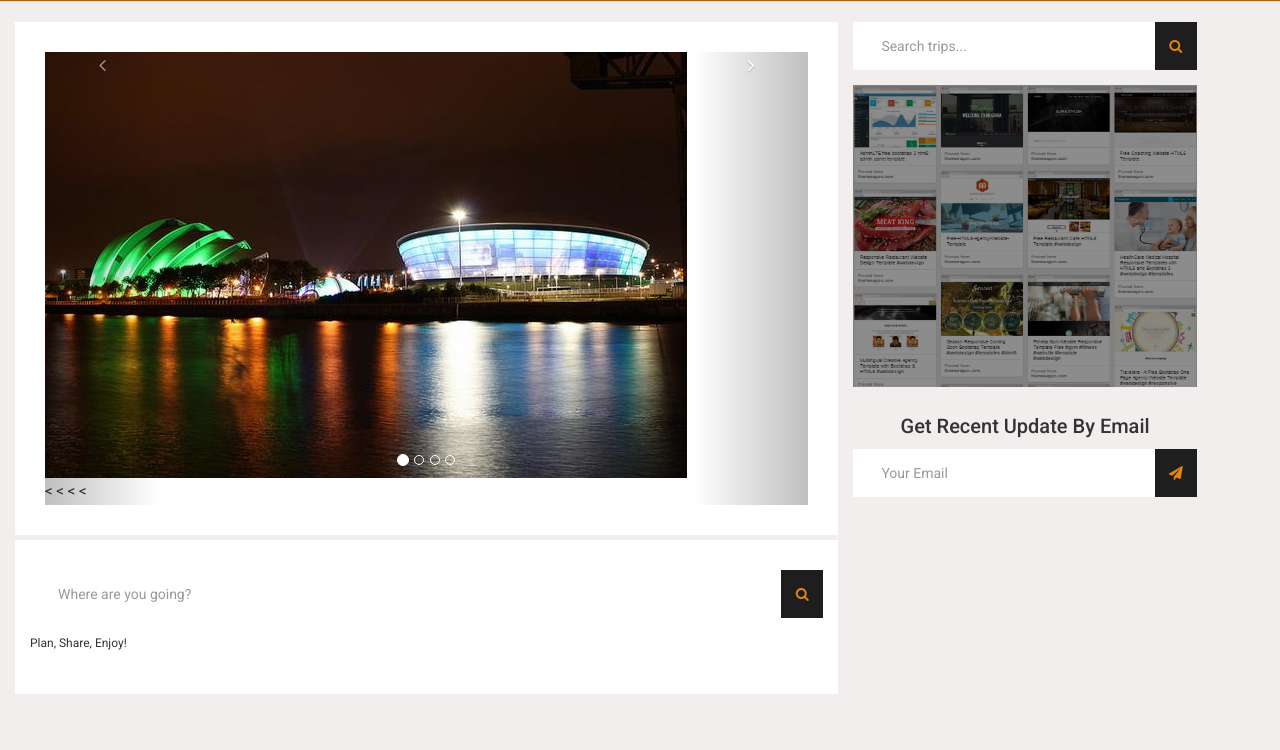
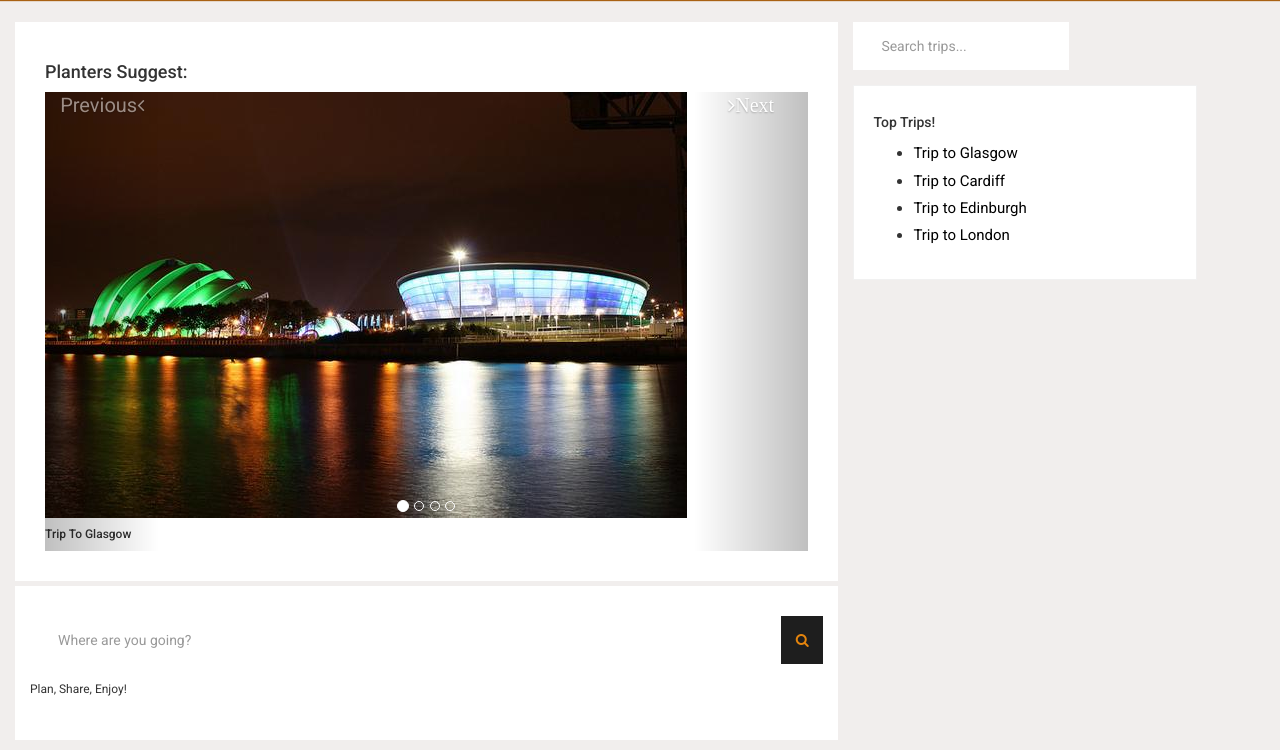
Before and after one commit to dkiker/ITech, a Django app: page /triplanter/ in a window 1280 px wide. Shown: the part 50-800 px from the top of the page. Run offline with Django 3.2, Linux system fonts and the light colour scheme; data comes from the database, SQL or seed files in the repository; some libraries are stand-ins or nearby versions.

Commit message:
Index Page Functionality
#6

```diff
--- a/templates/index.html
+++ b/templates/index.html
@@ -5,36 +5,36 @@
 {% block title %}Home{% endblock %}
 {% block main %}
                         <article class="blog-item">
+                        <h4>Planters Suggest:</h4>
                             <div id="myCarousel" class="carousel slide" data-ride="carousel">
                               <!-- Indicators -->
+                            {% with suggested_trips|first as initial %}
                               <ol class="carousel-indicators">
-                                <li data-target="#myCarousel" data-slide-to="0" class="active"></li>
-                                <li data-target="#myCarousel" data-slide-to="1"></li>
-                                <li data-target="#myCarousel" data-slide-to="2"></li>
-                                <li data-target="#myCarousel" data-slide-to="3"></li>
+                                {% for trip in suggested_trips %}
+                                <li data-target="#myCarousel" data-slide-to="{{forloop.counter0}}" class="{% ifequal trip initial %}active{% endifequal %}"></li>
+                                {% endfor %}
                               </ol>
 
                               <!-- Wrapper for slides -->
                               <!-- The Carousel is automatically populated with photographs from the trips that are -->
                               <!-- marked as "suggested" in the database -->
                               <div class="carousel-inner" role="listbox">
-                                {% with suggested_trips|first as initial %}
                                 {% for trip in suggested_trips %}
                                 <div class="item {% ifequal trip initial %} active {% endifequal %}">
-                                  <img src="{{ trip.photograph.url}}">
+                                  <a href="{% url 'tripSummary' trip.id %}"><img src="{{ trip.photograph.url}}"></a>
+                                  <h6>{{trip.title}}</h6>
                                 </div>
-                                <
                                 {% endfor %}
-                                {% endwith %}
+                            {% endwith %}
 
                               <!-- Left and right controls -->
                               <a class="left carousel-control" href="#myCarousel" role="button" data-slide="prev">
-                                <span class="fa fa-angle-left" aria-hidden="true"></span>
-                                <span class="sr-only">Previous</span>
+                                Previous<span class="fa fa-angle-left" aria-hidden="true"></span>
+                                <span></span>
                               </a>
                               <a class="right carousel-control" href="#myCarousel" role="button" data-slide="next">
-                                <span class="fa fa-angle-right" aria-hidden="true"></span>
-                                <span class="sr-only">Next</span>
+                                <span class="fa fa-angle-right" aria-hidden="true">Next</span>
+                                <span></span>
                               </a>
                             </div>
                         </article> <!-- /.blog-item -->
@@ -62,42 +62,23 @@
 
         <div class="input-group margin-bottom-sm">
             <input class="form-control" type="text" id="trips" placeholder="Search trips...">
-            <a id ="searchHandle" href="#" class="input-group-addon">
-                <i class="fa fa-search fa-fw"></i>
-            </a>
+
         </div>
 
     </div>
-
-    <!-- search option
-    <div class="search-widget">
-        <div class="input-group margin-bottom-sm">
-            <input class="form-control" type="text" placeholder="Search here">
-            <a href="#" class="input-group-addon">
-                <i class="fa fa-search fa-fw"></i>
-            </a>
-        </div>
+    <div class="well">
+    <h5>Top Trips!</h5>
+    <ul>
+        {% for trip in suggested_trips %}
+        <li><a href="{% url 'tripSummary' trip.id %}">{{trip.title}}</a></li>
+        {% endfor %}
+    </ul>
     </div>
-    -->
 
 
-    <a href="http://themewagon.com/" class="template-images">
-        <img class="img-responsive" src="{% static 'img/store1.png' %}" alt="Template Store">
-        <div class="overlay"></div>
-    </a>
+
 
     <!-- subscribe form -->
-    <div class="subscribe-widget">
-        <h4 class="text-capitalize text-center">
-            get recent update by email
-        </h4>
-        <div class="input-group margin-bottom-sm">
-            <input class="form-control" type="text" placeholder="Your Email">
-            <a href="#" class="input-group-addon">
-                <i class="fa fa-paper-plane fa-fw"></i>
-            </a>
-        </div>
-    </div>
 
     <!-- sidebar share buttons->
     <div class="share-widget hidden-xs hidden-sm">
```
